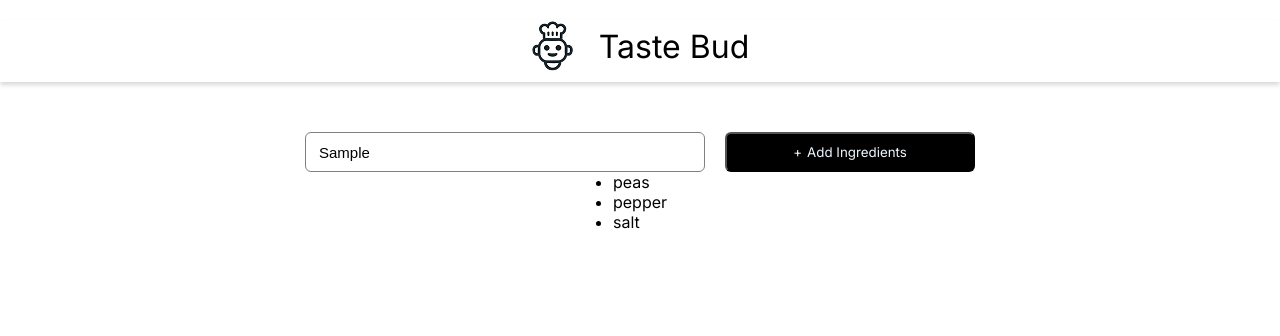
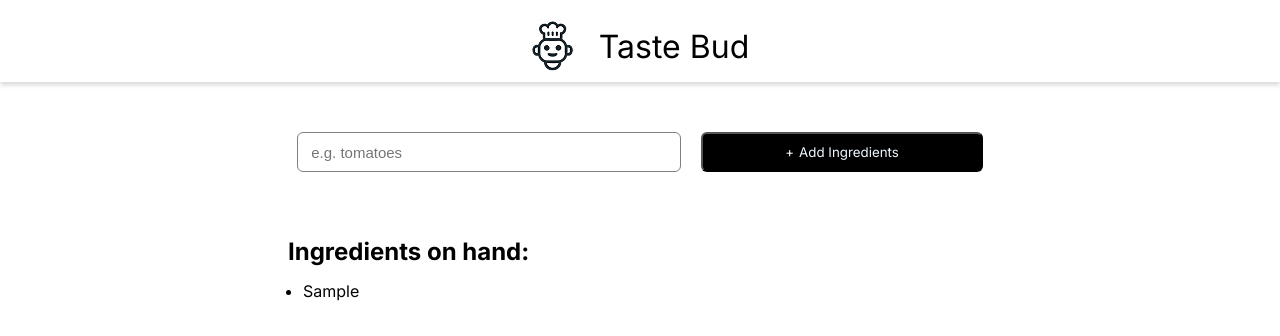
Before and after one commit to BradleyXiX/Taste-Bud, a React (Vite) app: page / in a window 1280 px wide. Both pictures are taken after typing "Sample" into the empty fields and a click on the button "Add Ingredients". Shown: the top 336 px of the page. Built offline with nearby package versions, Linux system fonts and the light colour scheme.

Commit message:
added useState features and suggested recipe placeholder

```diff
--- a/index.html
+++ b/index.html
@@ -8,7 +8,7 @@
   <link
     href="https://fonts.googleapis.com/css2?family=Inter:ital,opsz,wght@0,14..32,100..900;1,14..32,100..900&display=swap"
     rel="stylesheet">
-  <link rel="icon" href="./public/taste-bud-icon.png" />
+  <link rel="icon" href="./taste-bud-icon.png" />
   <meta name="viewport" content="width=device-width, initial-scale=1.0" />
   <link rel="stylesheet" href="./src/index.css">
   <title>Taste Bud</title>
--- a/src/App.css
+++ b/src/App.css
@@ -14,15 +14,15 @@ header {
   gap: 25px;
 }
 
-header > h1 {
+header>h1 {
   font-weight: 400;
 }
 
-main{
+main {
   padding-top: 50px;
   display: flex;
+  align-items: center;
   flex-direction: column;
-  place-items: center;
   margin-left: 0vw;
 
 }
@@ -32,28 +32,98 @@ main{
   justify-content: center;
   gap: 20px;
   width: 100vw;
+  margin-bottom: 25px;
 }
 
-.add-ingredient-form > input {
+.add-ingredient-form>input {
   border-radius: 6px;
   border: 1px solid grey;
   padding: 9px 13px;
   flex-grow: 1;
-  min-width: 150px;
-  max-width: 400px;
+  min-width: 15vw;
+  max-width: 30vw;
   font-size: 15px;
 }
 
-.add-ingredient-form > button {
+.add-ingredient-form>button {
   font-family: Inter, sans-serif;
   border-radius: 6px;
-  width: 250px;
+  width: 22vw;
   background-color: black;
   color: aliceblue;
   padding: 10px;
+  cursor: pointer;
+  transition: background-color 0.5s ease-in-out;
 }
 
-.add-ingredient-form > button::before {
+.add-ingredient-form>button::before {
   content: "+";
   margin-right: 5px;
 }
+
+.add-ingredient-form>button:hover {
+  background-color: rgb(180, 65, 65);
+}
+
+.ingredients-section {
+  margin-top: 40px;
+  display: flex;
+  flex-direction: column;
+  gap: 55px;
+  width: 55vw;
+}
+
+
+.ingredients-list>ul {
+  margin-top: 15px;
+  margin-left: 15px;
+}
+
+.get-recipe-container {
+  display: flex;
+  padding: 20px;
+  gap: 75px;
+  border-radius: 30px;
+  width: 100%;
+  justify-content: center;
+  margin: 0 auto;
+  background-color: rgb(255, 213, 213);
+}
+
+.get-recipe-container>div>h3 {
+  margin-bottom: 10px;
+}
+
+.get-recipe-container>button {
+  border-radius: 30px;
+  padding: 20px;
+  font-weight: 700;
+  color: aliceblue;
+  background-color: rgb(180, 65, 65);
+  cursor: pointer;
+  transition: background-color 0.5s ease-in-out;
+}
+
+.get-recipe-container>button:hover {
+  background-color: black;
+
+}
+
+.recipe-section {
+  margin-top: 40px;
+  width: 60vw;
+}
+
+.suggested-recipe-container {
+  margin-left: 17px;
+  margin-top: 20px;
+  color: #0d0e0f;
+  line-height: 28px;
+  font-weight: 400;
+
+}
+
+.suggested-recipe-container ul li,
+.suggested-recipe-container ol li {
+  margin-bottom: 8px;
+}
--- a/src/components/Main.jsx
+++ b/src/components/Main.jsx
@@ -1,33 +1,86 @@
+import React from "react"
 export default function Main() {
-    const ingredients = ['peas', 'pepper', 'salt']
 
-    const addIngredients = ingredients.map((ingredient) => {
-        return(
+    const [ingredients, setIngredients] = React.useState([])
+
+    const IngredientsListItems = ingredients.map((ingredient) => {
+        return (
             <li key={ingredient}>{ingredient}</li>
         )
     })
 
-    function handleSubmit(event) {
-        event.preventDefault()
-        const formData = new FormData(event.currentTarget)
+    function addIngredient(formData) {
         const newIngredient = formData.get("ingredient")
-        ingredients.push(newIngredient)
-        console.log(ingredients)
+        setIngredients(prevIngredients => [...prevIngredients, newIngredient])
     }
+
+    const [recipeShown, setRecipeShown] = React.useState(false)
+
+    function showRecipe() {
+        setRecipeShown(prevStatus => prevStatus = !prevStatus)
+        console.log(recipeShown)
+    }
+
     return (
         <main>
-            <form onSubmit={handleSubmit}  className="add-ingredient-form">
+            <form action={addIngredient} className="add-ingredient-form">
                 <input
+                    id="ingredient"
                     type="text"
                     placeholder="e.g. tomatoes"
                     aria-label="Add ingredient"
                     name="ingredient"
                 />
-                <button onSubmit={handleSubmit}>Add Ingredients</button>
+                <button>Add Ingredients</button>
             </form>
-            <ul>
-                {addIngredients}
-            </ul>
+            {ingredients.length > 0 ? <section className="ingredients-section">
+                <div className="ingredients-list">
+                    <h1>Ingredients on hand: </h1>
+                    <ul>
+                        {IngredientsListItems}
+                    </ul>
+                </div>
+                {ingredients.length > 3 ? <div className="get-recipe-container">
+                    <div>
+                        <h3>Ready for a recipe? </h3>
+                        <p>Genarate a recipe from your list items</p>
+                    </div>
+                    <button onClick={showRecipe}>Get a Recipe</button>
+                </div> : null}
+            </section> : null}
+            { recipeShown && <section className="recipe-section">
+                <h2>Your Taste Bud Recommends:</h2>
+                <article className="suggested-recipe-container" aria-live="polite">
+                    <p>Based on the ingredients you have available, I would recommend making a simple a delicious <strong>Beef Bolognese Pasta</strong>. Here is the recipe:</p><br />
+                    <h3>Beef Bolognese Pasta</h3>
+                    <strong>Ingredients:</strong>
+                    <ul>
+                        <li>1 lb. ground beef</li>
+                        <li>1 onion, diced</li>
+                        <li>3 cloves garlic, minced</li>
+                        <li>2 tablespoons tomato paste</li>
+                        <li>1 (28 oz) can crushed tomatoes</li>
+                        <li>1 cup beef broth</li>
+                        <li>1 teaspoon dried oregano</li>
+                        <li>1 teaspoon dried basil</li>
+                        <li>Salt and pepper to taste</li>
+                        <li>8 oz pasta of your choice (e.g., spaghetti, penne, or linguine)</li>
+                    </ul>
+                    <strong>Instructions:</strong>
+                    <ol>
+                        <li>Bring a large pot of salted water to a boil for the pasta.</li>
+                        <li>In a large skillet or Dutch oven, cook the ground beef over medium-high heat, breaking it up with a wooden spoon, until browned and cooked through, about 5-7 minutes.</li>
+                        <li>Add the diced onion and minced garlic to the skillet and cook for 2-3 minutes, until the onion is translucent.</li>
+                        <li>Stir in the tomato paste and cook for 1 minute.</li>
+                        <li>Add the crushed tomatoes, beef broth, oregano, and basil. Season with salt and pepper to taste.</li>
+                        <li>Reduce the heat to low and let the sauce simmer for 15-20 minutes, stirring occasionally, to allow the flavors to meld.</li>
+                        <li>While the sauce is simmering, cook the pasta according to the package instructions. Drain the pasta and return it to the pot.</li>
+                        <li>Add the Bolognese sauce to the cooked pasta and toss to combine.</li>
+                        <li>Serve hot, garnished with additional fresh basil or grated Parmesan cheese if desired.</li>
+                    </ol>
+                </article>
+            </section> }
         </main>
+
     )
 }
```
